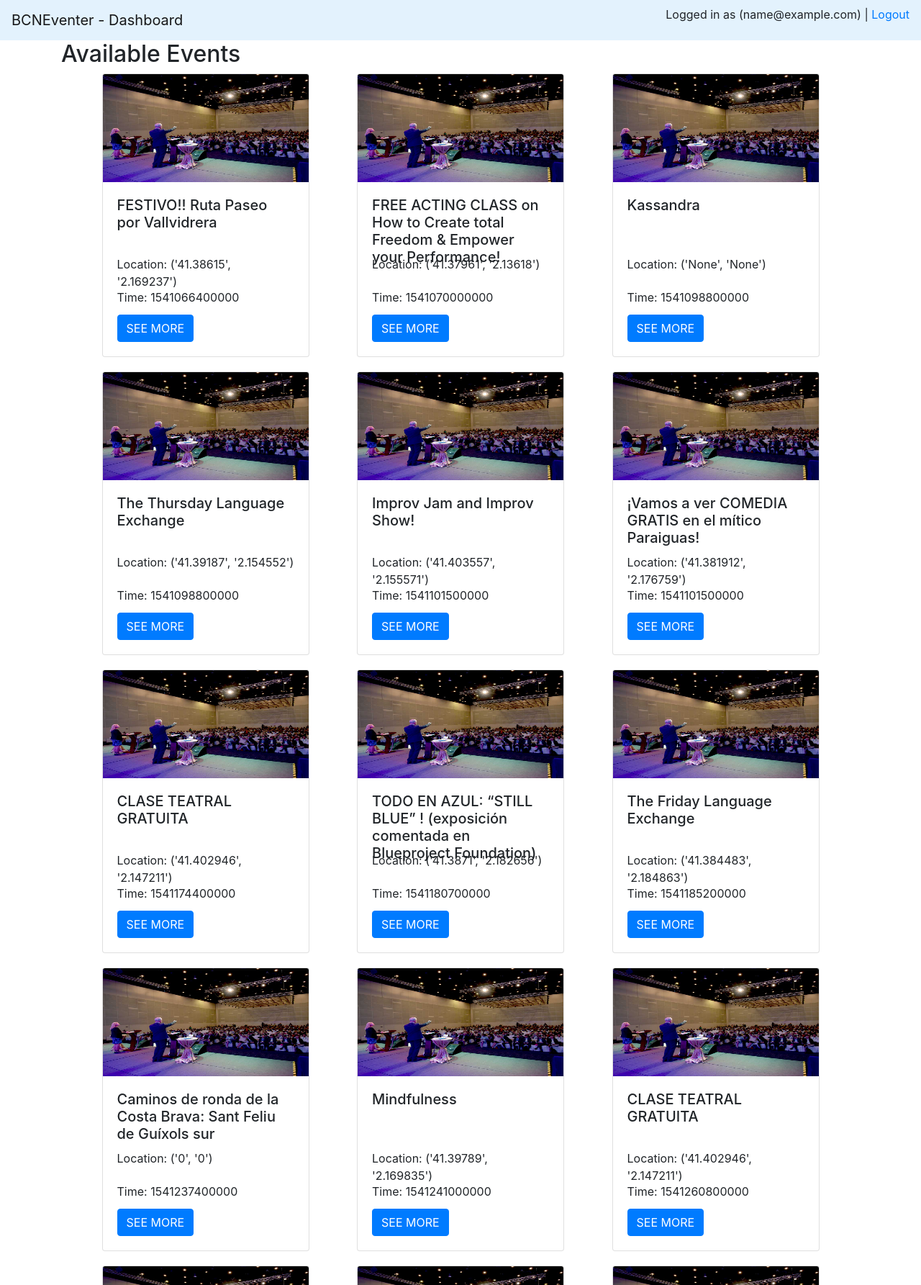
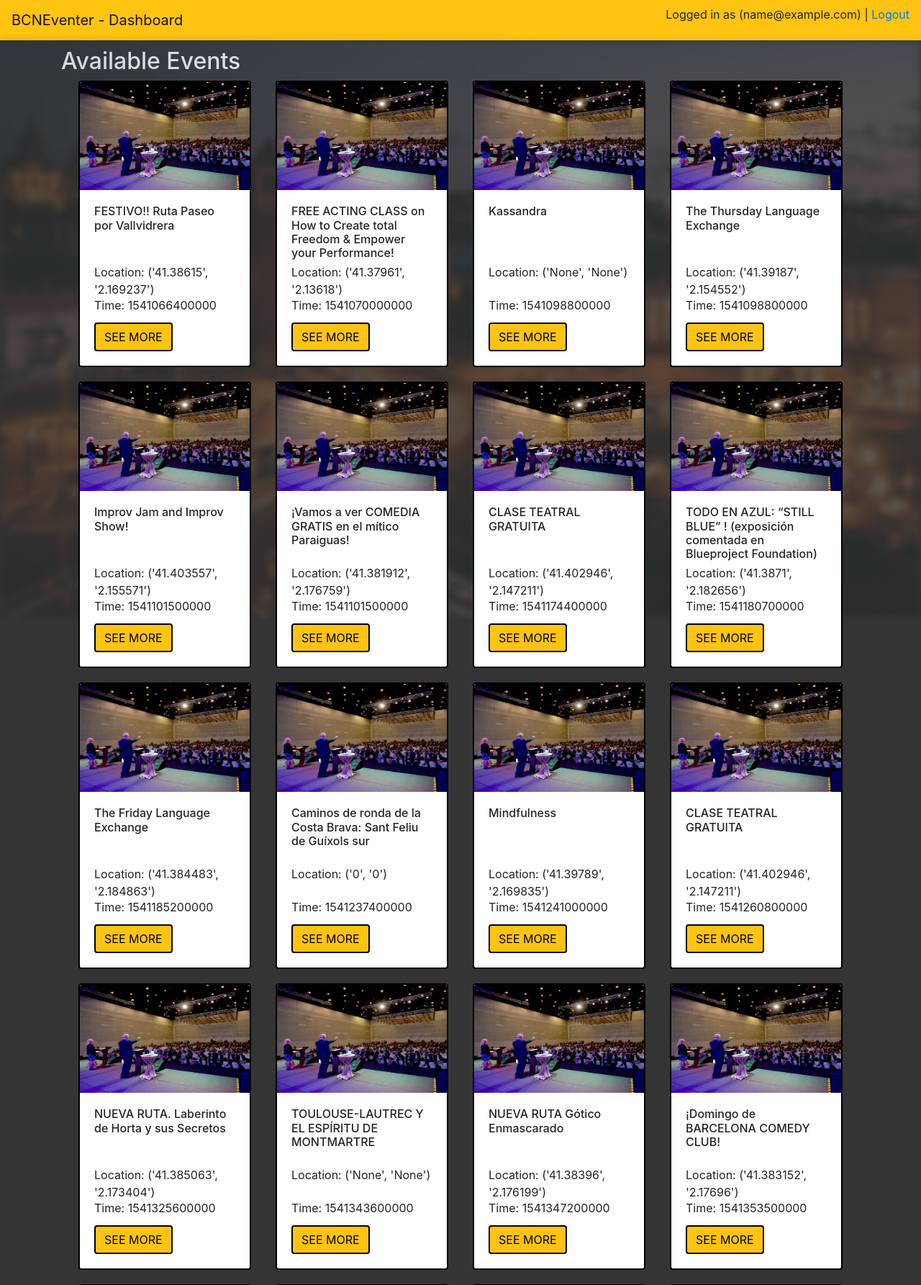
Before and after one commit to tomrolandus/BCNEventer, a Flask app: page /dashboard in a window 1280 px wide. Shown: the top 1785 px of the page at 72% size. Run offline with Flask 2, Linux system fonts and the light colour scheme; the visitor is signed in with stand-in values (Sample User, id 1); some libraries are stand-ins or nearby versions.

Commit message:
dashboard is now consistent in design with Ali's login page

```diff
--- a/app/templates/base.html
+++ b/app/templates/base.html
@@ -21,7 +21,7 @@
   </script>
   {% block extra_head %}{% endblock extra_head %}
 </head>
-<body>
+<body style="background-color: #343434;">
 {#  <nav class="navbar navbar-light" style="background-color: #e3f2fd;">#}
     {% block main %}{% endblock main %}
 
--- a/app/templates/dashboard.html
+++ b/app/templates/dashboard.html
@@ -2,24 +2,44 @@
 
 {% extends 'base.html' %}
 {% block title %}BCNEventer - Dashboard{% endblock title %}
+{% block extra_head %}
+    <style>
+.background-image {
+  {#background-image: url('https://www.triptemptation.com/media/991e8e96-a79f-43fe-af86-10a95ecf7131/ffHrIA/Wallpapers/Barcelona/i-love-barcelona-1/2560x1440_0028_i-love-barcelona-wallpaper.jpg');#}
+  {#background-image: url('https://res.allmacwallpaper.com/get/iMac-21-inch-5K-Retina-wallpapers/Long-Expo-Barcelona-4096x2304/18514-13.jpg');#}
+  background-image: url('../static/barcelona.jpg');
+    background-size: cover;
+  display: block;
+  -webkit-filter: blur(5px);
+    filter: blur(5px);
+  height: 100%;
+  left: 0;
+  position: fixed;
+  right: 0;
+  z-index: 0;
+    opacity: 0.2;
+}
+    </style>
+{% endblock extra_head %}
 {% block main %}
-      <nav class="navbar navbar-light" style="background-color: #e3f2fd;">
+      <nav class="navbar navbar-light" style="background-color: #FFC312;">
     <a class="navbar-brand" href="#">BCNEventer - Dashboard</a>
       <p>Logged in as ({{ name }}) | <a href='logout'>Logout</a></p>
   </nav>
+    <div class="background-image"></div>
   <div class="content container">
 {#    <h1>Dashboard</h1>#}
 
-  <h2>Available Events</h2>
+  <h2 style="color: white; margin-top: 10px">Available Events</h2>
     <div class="flex-container">
     {% for event in events %}
-        <div class="card" style="width: 18rem;">
+        <div class="card" style="width: 15rem; border: 2px solid black;">
             <img class="card-img-top" src="../static/event.jpg" width="200px" height="150px" alt="Card image cap">
             <div class="card-body">
-                <h5 class="card-title" style="height: 70px;">{{ event.name }}</h5>
+                <h6 class="card-title" style="height: 70px;">{{ event.name }}</h6>
                 <p class="card-text" style="height: 30px;">Location: {{ event.coordinates }}</p>
                 <p class="card-text" style="height: 20px;">Time: {{ event.time }}</p>
-                <a href="#" class="btn btn-primary">SEE MORE</a>
+                <a href="#" class="btn" style="background-color: #FFC312; color: black; border: 2px solid black;">SEE MORE</a>
             </div>
         </div>
     {% endfor %}
```
